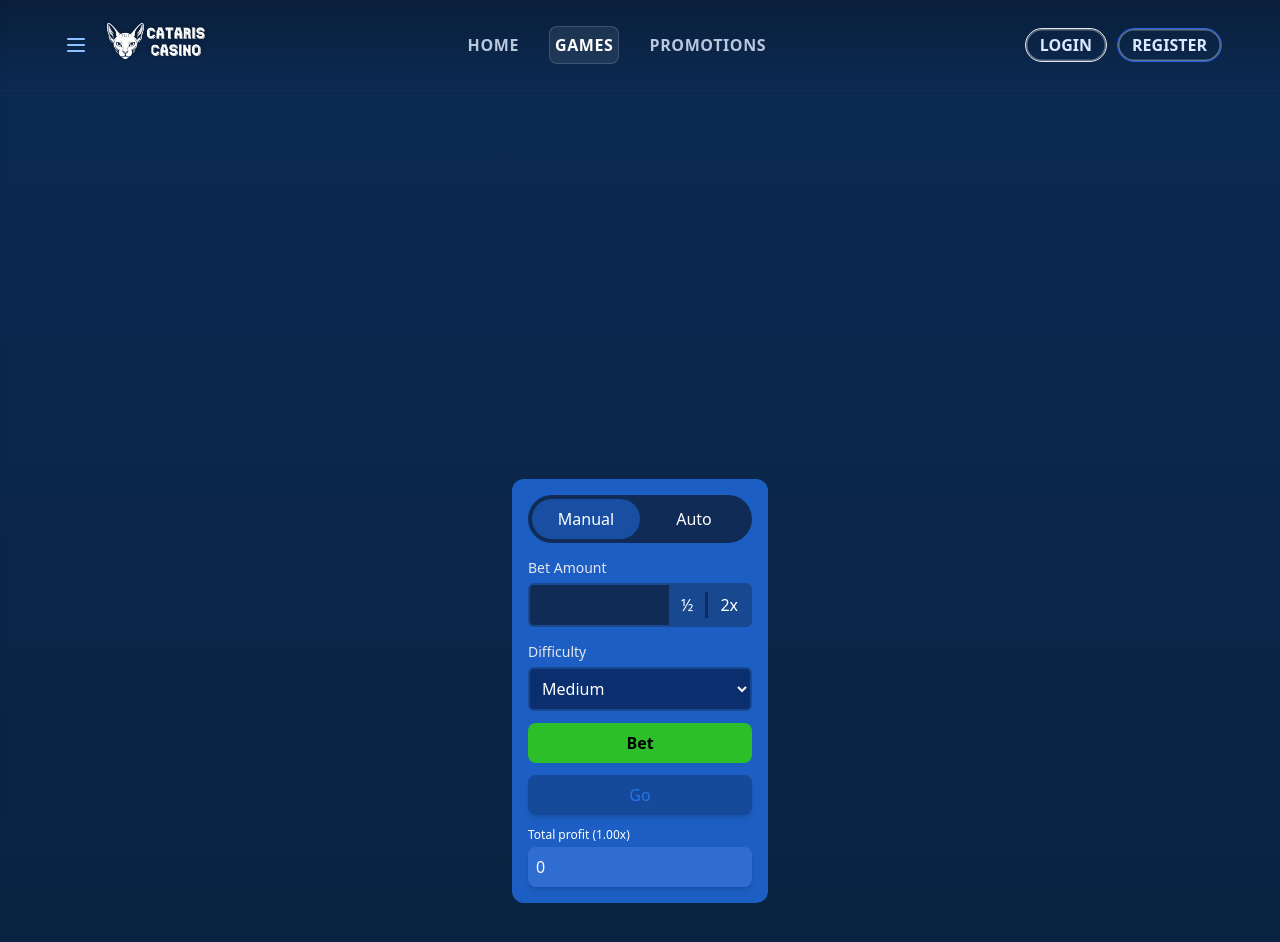
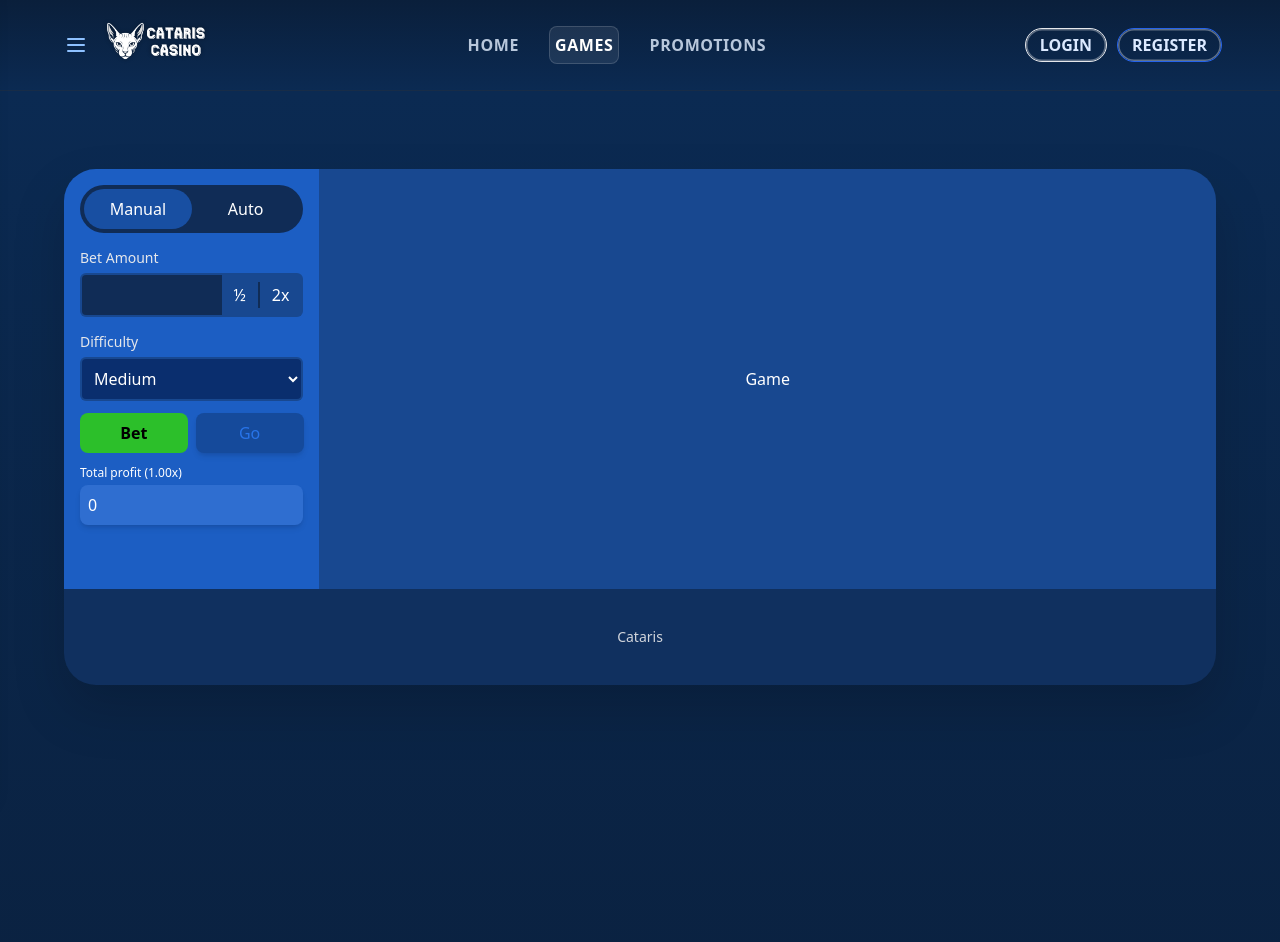
Before and after one commit to NerijusPonomariovas/Full_Stack_Online_Casino_Platform, a React (Vite) app in the folder front-end/: page /games/cat in a window 1280 px wide. Shown: the top 942 px of the page. Built offline with nearby package versions, Linux system fonts and the light colour scheme.

Commit message:
added children to BettingPanel

```diff
--- a/front-end/src/pages/games/Cat.tsx
+++ b/front-end/src/pages/games/Cat.tsx
@@ -23,9 +23,9 @@ export default function Home() {
   };
   return (
     <main className="home flex">
-      <div className="flex justify-center items-center w-screen">
+      <div className="flex justify-center items-center w-screen h-150">
         <div>
-          <BettingPanel/>
+          <BettingPanel>Game</BettingPanel>
         </div>
       </div>
       {/* LOGIN MODAL */}
--- a/front-end/src/pages/games/gameComponents/BettingPanel.tsx
+++ b/front-end/src/pages/games/gameComponents/BettingPanel.tsx
@@ -1,24 +1,35 @@
 import { useState } from "react";
+import type { ReactNode } from "react";
 
-export default function BettingPanel() {
-  const [mode, setMode] = useState("manual"); // "manual" or "auto"
+type BettingPanelProps = {
+  children?: ReactNode; // optional children
+};
+
+export default function BettingPanel({ children }: BettingPanelProps) {
+  const [mode, setMode] = useState("manual");
   const [showDifficulty] = useState(true);
   const [difficulty, setDifficulty] = useState("Medium");
   const [betAmount, setBetAmount] = useState<number | null>(null);
 
-
   return (
-    <div className="w-64 bg-[#1c5ec3] text-white rounded-xl p-4 space-y-3">
+    <div className="w-full sm:w-[90%] md:w-6xl mx-auto mt-18 flex flex-col drop-shadow-2xl">
+      <div className="flex flex-col md:flex-row">
+        {/* LEFT PANEL */}
+        <div className="w-full md:w-64 bg-[#1c5ec3] text-white rounded-tl-4xl p-4 space-y-3 md:h-105">
           {/* Toggle Manual / Auto */}
           <div className="flex bg-[#102c56] rounded-4xl overflow-hidden h-12 w-full items-center pl-1 pr-1">
             <button
-          className={`flex-1 rounded-4xl h-[82%] w-[50%] ${mode === "manual" ? "bg-[#184fa2]" : ""}`}
+              className={`flex-1 rounded-4xl h-[82%] ${
+                mode === "manual" ? "bg-[#184fa2]" : ""
+              }`}
               onClick={() => setMode("manual")}
             >
               Manual
             </button>
             <button
-          className={`flex-1 rounded-4xl h-[82%] w-[50%] ${mode === "auto" ? "bg-[#184fa2]" : ""}`}
+              className={`flex-1 rounded-4xl h-[82%] ${
+                mode === "auto" ? "bg-[#184fa2]" : ""
+              }`}
               onClick={() => setMode("auto")}
             >
               Auto
@@ -32,7 +43,11 @@ export default function BettingPanel() {
               <input
                 type="number"
                 value={betAmount === null ? "" : betAmount}
-            onChange={(e) =>  setBetAmount(e.target.value === "" ? null : Number(e.target.value))}
+                onChange={(e) =>
+                  setBetAmount(
+                    e.target.value === "" ? null : Number(e.target.value)
+                  )
+                }
                 className="w-full bg-[#102c56] p-2 rounded-l-sm text-left focus:outline-none"
                 placeholder=""
                 onKeyDown={(e) => {
@@ -47,12 +62,7 @@ export default function BettingPanel() {
                     "End",
                     ".", // allow decimals
                   ];
-
-              // Block letters and invalid characters, but allow navigation + editing
-              if (
-                !/[0-9]/.test(e.key) &&
-                !allowedKeys.includes(e.key)
-              ) {
+                  if (!/[0-9]/.test(e.key) && !allowedKeys.includes(e.key)) {
                     e.preventDefault();
                   }
                 }}
@@ -60,16 +70,22 @@ export default function BettingPanel() {
               <div className="flex items-center">
                 <button
                   className="bg-[#184890] px-3"
-              onClick={() => setBetAmount(
-            betAmount === null || betAmount === 0 ? 0 : betAmount / 2
-          )}
+                  onClick={() =>
+                    setBetAmount(
+                      betAmount === null || betAmount === 0
+                        ? 0
+                        : betAmount / 2
+                    )
+                  }
                 >
                   ½
                 </button>
-            <div className="border-l-3 h-[67%] border-l-[#102c56]"></div>
+                <div className="border-l-2 h-[67%] border-l-[#102c56]" />
                 <button
                   className="bg-[#184890] px-3 rounded-r-sm"
-              onClick={() => setBetAmount(betAmount === null ? 0 : betAmount * 2)}
+                  onClick={() =>
+                    setBetAmount(betAmount === null ? 0 : betAmount * 2)
+                  }
                 >
                   2x
                 </button>
@@ -85,7 +101,7 @@ export default function BettingPanel() {
                 <select
                   value={difficulty}
                   onChange={(e) => setDifficulty(e.target.value)}
-              className="w-full bg-[#0a2e6e]  p-2 rounded-sm focus:outline-none"
+                  className="w-full bg-[#0a2e6e] p-2 rounded-sm focus:outline-none"
                 >
                   <option>Easy</option>
                   <option>Medium</option>
@@ -96,34 +112,39 @@ export default function BettingPanel() {
           )}
 
           {/* Bet / Go Buttons */}
-      <button className="w-full bg-[#2cbf2a] py-2 rounded-lg text-black font-semibold hover:bg-[#33de30]">
+          <div className="flex flex-col sm:flex-row gap-2 mt-3">
+            <button className="flex-1 bg-[#2cbf2a] py-2 rounded-lg text-black font-semibold hover:bg-[#33de30]">
               Bet
             </button>
 
-      <button className="w-full bg-[#154a9b] py-2 rounded-lg text-[#2874e9] shadow-md">
+            <button className="flex-1 bg-[#154a9b] py-2 rounded-lg text-[#2874e9] shadow-md">
               Go
             </button>
+          </div>
+
           {/* Profit Section */}
-      <div>
-        <p className="text-xs text-white">
-          Total profit (1.00x)
-        </p>
+          <div className="mt-3">
+            <p className="text-xs text-white">Total profit (1.00x)</p>
             <input
-
               type="number"
               readOnly
               value={0.0}
               className="w-full bg-[#2f6ed0] p-2 rounded-lg text-left text-white mt-1 shadow-md"
             />
           </div>
+        </div>
 
-      {/* Toggle Difficulty Section Button */}
-      {/* <button
-        className="w-full bg-[#07316b] py-1 rounded-lg text-sm mt-2"
-        onClick={() => setShowDifficulty(!showDifficulty)}
-      >
-        {showDifficulty ? "Hide Difficulty" : "Show Difficulty"}
-      </button> */}
+        {/* RIGHT PANEL */}
+        <div className="bg-[#184890] relative w-full md:w-[78%] rounded-tr-2xl md:rounded-tr-4xl min-h-[200px] md:min-h-[400px] flex items-center justify-center">
+          {/* Your visual / graph / game area goes here */}
+          {children}
+        </div>
+      </div>
+
+      {/* BOTTOM PANEL */}
+      <div className="w-full bg-[#10305f] h-24 rounded-b-2xl md:rounded-b-4xl flex items-center justify-center text-gray-300 text-sm">
+        Cataris
+      </div>
     </div>
   );
 }
```
Lines whose indentation alone changed are shown as unchanged.
